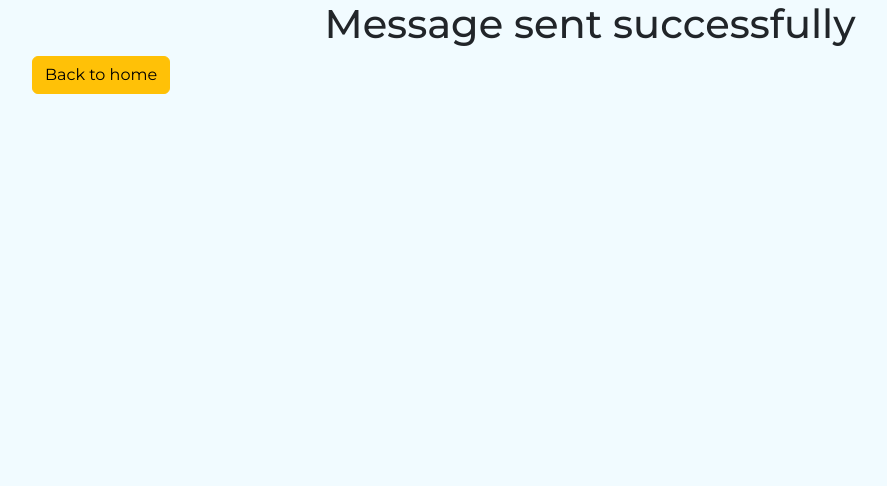
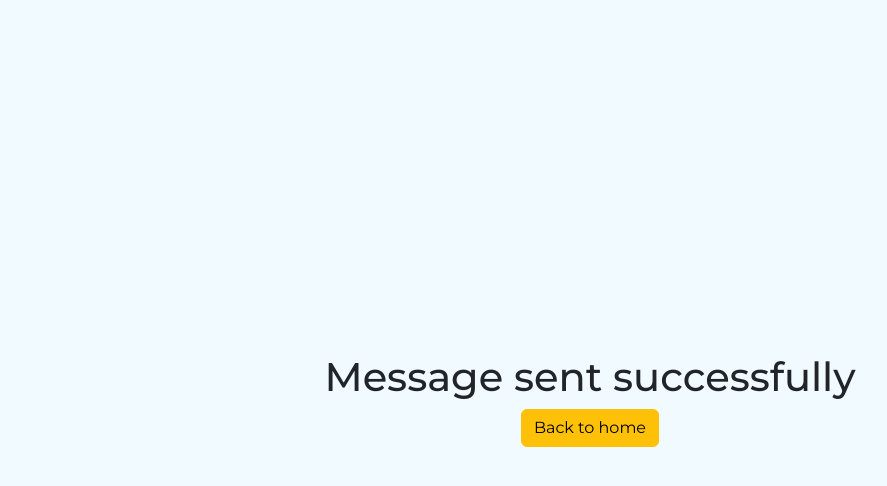
Before and after one commit to GaryVH01/Bootstrap-template, a plain HTML site: page success.html in a window 1280 px wide. Shown: the whole page, without its empty margins (50-937 px from the left). Drawn offline with nearby package versions, Linux system fonts and the light colour scheme.

Commit message:
css success

```diff
--- a/success.css
+++ b/success.css
@@ -0,0 +1,7 @@
+.container__success {
+    display: flex;
+    flex-direction: column;
+    justify-content: center;
+    align-items: center;
+    height: 100vh;
+}
--- a/success.html
+++ b/success.html
@@ -11,6 +11,7 @@
       crossorigin="anonymous"
     />
     <link href="style.css" rel="stylesheet" />
+    <link href="success.css" rel="stylesheet" />
     <link rel="preconnect" href="https://fonts.googleapis.com" />
     <link rel="preconnect" href="https://fonts.gstatic.com" crossorigin />
     <link
@@ -24,9 +25,13 @@
   </head>
 
   <body>
-    <div class="container ms-auto me-auto d-flex-column mt-auto">
-      <h1 class="text-center">Message sent successfully</h1>
-      <button class="btn btn-warning text-center">Back to home</button>
+    <div class="container__success">
+      <h1 class="container__success__title text-center">
+        Message sent successfully
+      </h1>
+      <button class="container__success__btn btn btn-warning text-center">
+        Back to home
+      </button>
     </div>
   </body>
 </html>
```
